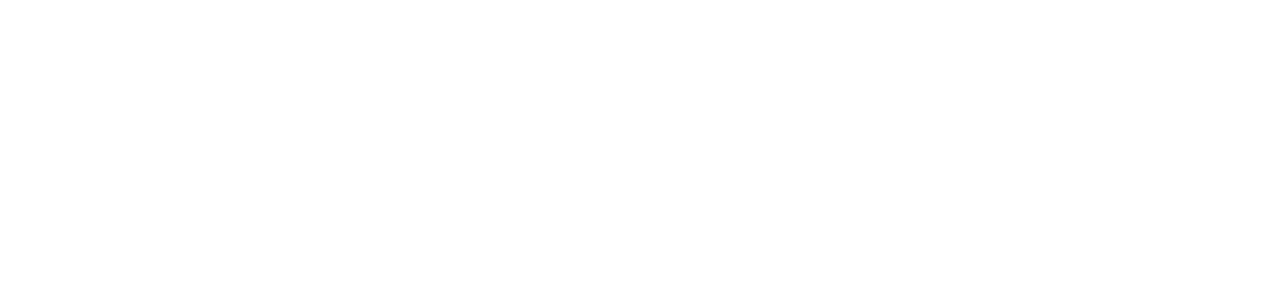
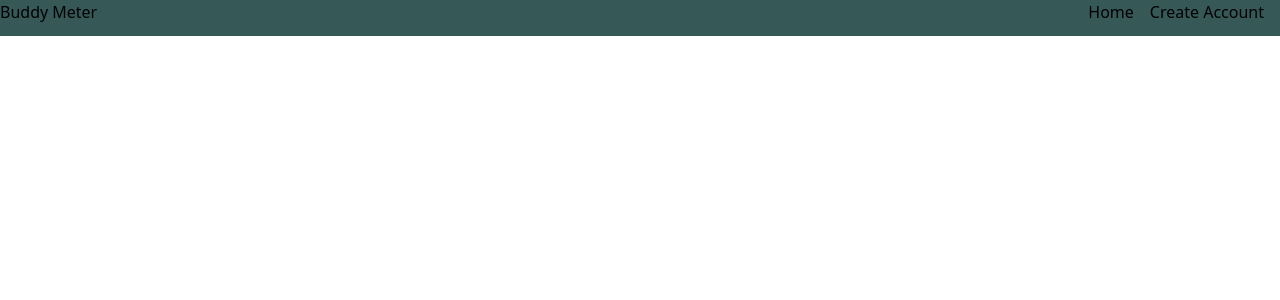
Before and after one commit to adarsh-chakraborty/BuddyMeter, a React (Create React App) app in the folder frontend/: page / in a window 1280 px wide. Shown: the top 300 px of the page. Built offline with nearby package versions, Linux system fonts and the light colour scheme.

Commit message:
Header and Container components

```diff
--- a/frontend/src/App.js
+++ b/frontend/src/App.js
@@ -1,7 +1,13 @@
 import { Routes, Route } from 'react-router-dom';
 
+import Header from './components/Header';
+
 function App() {
-  return <></>;
+  return (
+    <>
+      <Header />
+    </>
+  );
 }
 
 export default App;
--- /dev/null
+++ b/frontend/src/components/Container.js
@@ -0,0 +1,7 @@
+import React from 'react';
+
+const Container = (props) => {
+  return <div className="max-w-lg">{props.children}</div>;
+};
+
+export default Container;
--- /dev/null
+++ b/frontend/src/components/Header.js
@@ -0,0 +1,17 @@
+import React from 'react';
+
+const Header = () => {
+  return (
+    <header className="h-9 flex justify-between bg-[#365958]">
+      <div>
+        <span>Buddy Meter</span>
+      </div>
+      <ul className="flex gap-4 mx-4">
+        <li>Home</li>
+        <li>Create Account</li>
+      </ul>
+    </header>
+  );
+};
+
+export default Header;
```
Also changed, not shown: 1 other file (tests, documents, lock files or other folders).
